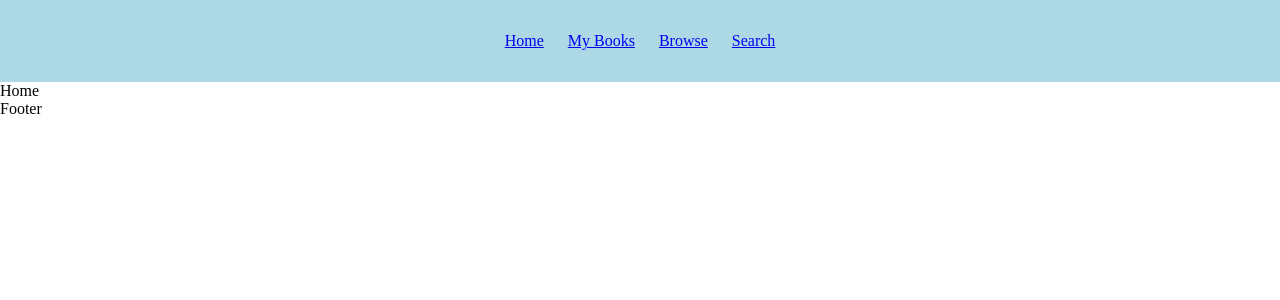
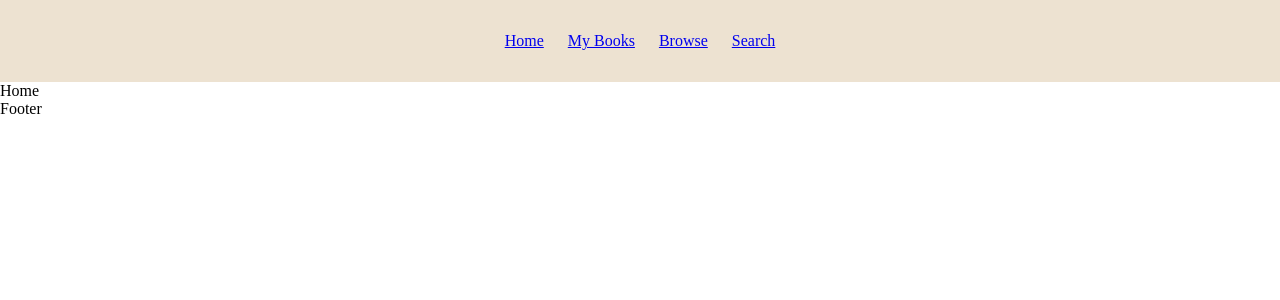
Before and after one commit to jessicaagren/the-literary-garden, a React (Vite) app: page / in a window 1280 px wide. Shown: the top 300 px of the page. Built offline with nearby package versions, Linux system fonts and the light colour scheme.

Commit message:
Add sticky NavBar

```diff
--- a/src/components/NavBar/NavBar.scss
+++ b/src/components/NavBar/NavBar.scss
@@ -1,7 +1,8 @@
 .NavBar {
+  position: sticky;
   display: flex;
   justify-content: center;
   gap: 1.5rem;
   padding: 2rem;
-  background-color: lightblue;
+  background-color: #ede2d1;
 }
```
